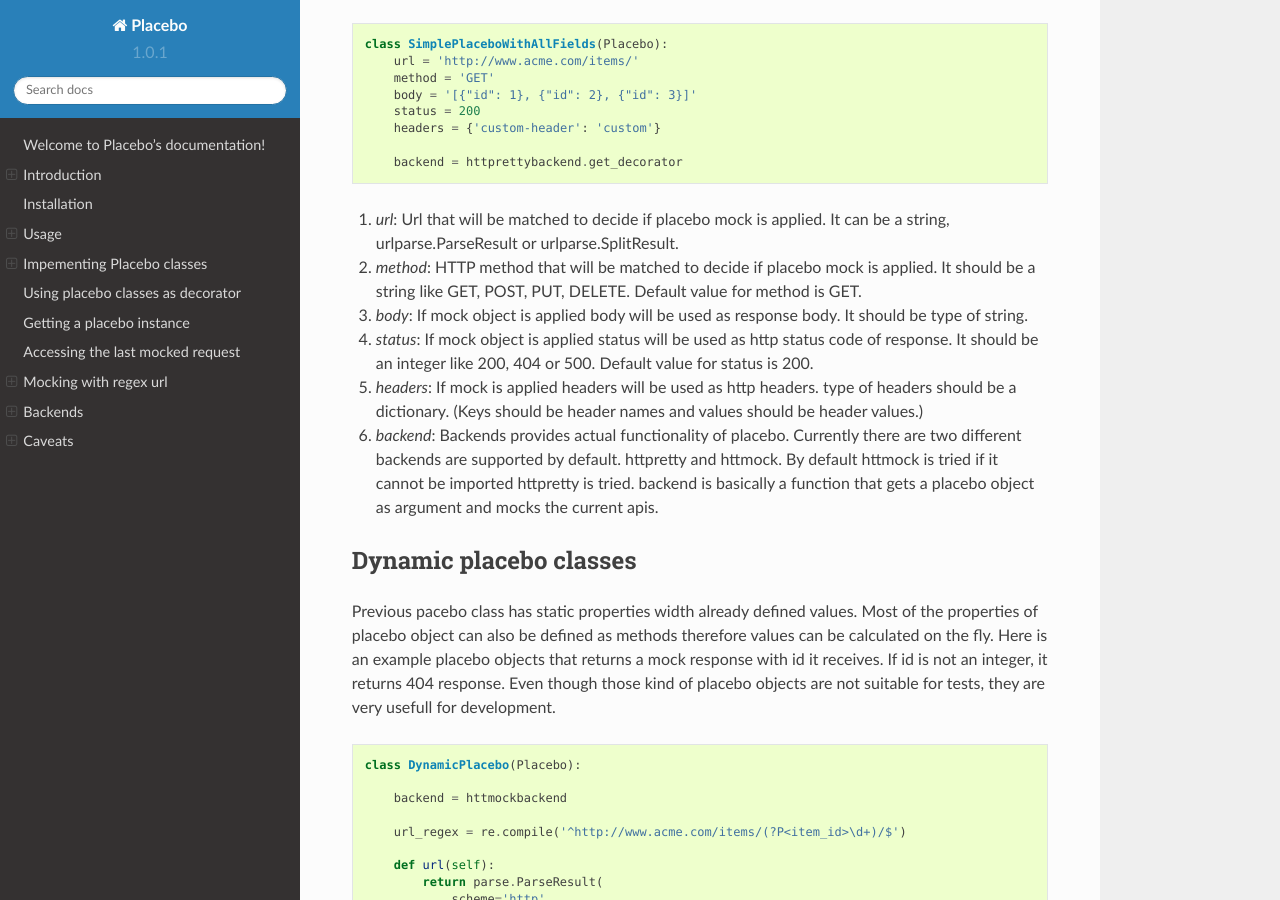
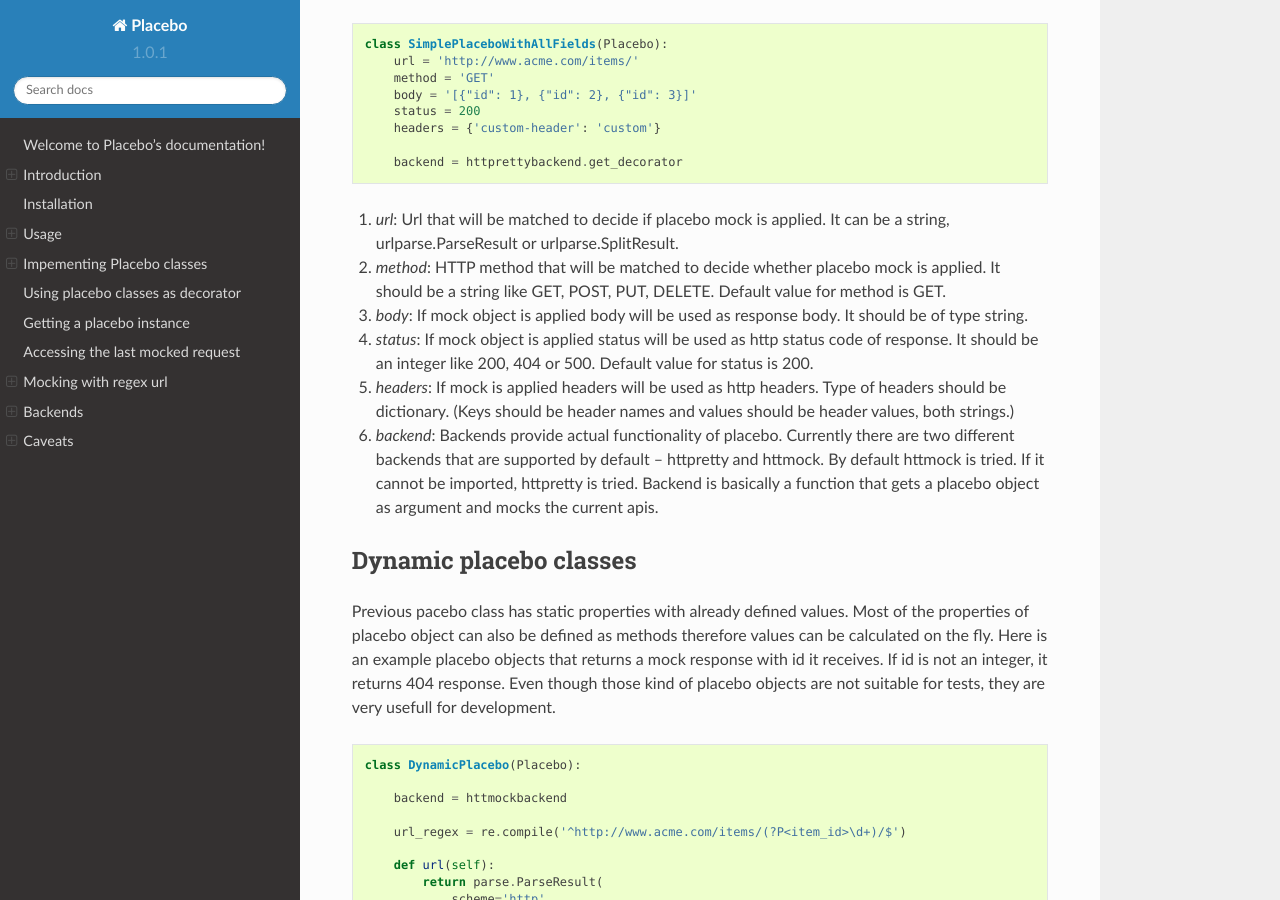
Before and after one commit to huseyinyilmaz/placebo, a Sphinx documentation site: the page built from doc/index.rst, in a window 1280 px wide and 900 px high, scrolled down 4845 px. Built offline with Sphinx 7.4.7 and the Read the Docs theme 2.0.0, drawn with Linux system fonts in a browser that asks for light colours; some of the changed text lies outside the part shown.

Commit message:
Fix more typos

```diff
--- a/doc/index.rst
+++ b/doc/index.rst
@@ -166,7 +166,7 @@ Placebo can be installed using pip
 
 Or source code can be downloaded from github.
 
-In order to use placebo, you should also install backend of your choice. Currently there are httmock and httpretty backends. We recommend to use httmock if you are only using requests library. Otherwise use httpretty.
+In order to use placebo, you should also install a backend of your choice. Currently there are httmock and httpretty backends. We recommend to use httmock if you are only using requests library. Otherwise use httpretty.
 
 .. code-block:: bash
 
@@ -255,20 +255,20 @@ A placebo class can have following properties.
 
 1) *url*:  Url that will be matched to decide if placebo mock is applied. It can be a string, urlparse.ParseResult or urlparse.SplitResult.
 
-2) *method*: HTTP method that will be matched to decide if placebo mock is applied. It should be a string like GET, POST, PUT, DELETE. Default value for method is GET.
+2) *method*: HTTP method that will be matched to decide whether placebo mock is applied. It should be a string like GET, POST, PUT, DELETE. Default value for method is GET.
 
-3) *body*: If mock object is applied body will be used as response body. It should be type of string.
+3) *body*: If mock object is applied body will be used as response body. It should be of type string.
 
 4) *status*: If mock object is applied status will be used as http status code of response. It should be an integer like 200, 404 or 500. Default value for status is 200.
 
-5) *headers*: If mock is applied headers will be used as http headers. type of headers should be a dictionary. (Keys should be header names and values should be header values.)
+5) *headers*: If mock is applied headers will be used as http headers. Type of headers should be dictionary. (Keys should be header names and values should be header values, both strings.)
 
-6) *backend*: Backends provides actual functionality of placebo. Currently there are two different backends are supported by default. httpretty and httmock. By default httmock is tried if it cannot be imported httpretty is tried. backend is basically a function that gets a placebo object as argument and mocks the current apis.
+6) *backend*: Backends provide actual functionality of placebo. Currently there are two different backends that are supported by default -- httpretty and httmock. By default httmock is tried. If it cannot be imported, httpretty is tried. Backend is basically a function that gets a placebo object as argument and mocks the current apis.
 
 Dynamic placebo classes
 -----------------------
 
-Previous pacebo class has static properties width already defined values. Most of the properties of placebo object can also be defined as methods therefore values can be calculated on the fly. Here is an example placebo objects that returns a mock response with id it receives. If id is not an integer, it returns 404 response. Even though those kind of placebo objects are not suitable for tests, they are very usefull for development.
+Previous pacebo class has static properties with already defined values. Most of the properties of placebo object can also be defined as methods therefore values can be calculated on the fly. Here is an example placebo objects that returns a mock response with id it receives. If id is not an integer, it returns 404 response. Even though those kind of placebo objects are not suitable for tests, they are very usefull for development.
 
 
 .. code-block:: python
```
Also changed, not shown: other parts of doc/index.rst (+4 -4 lines).
